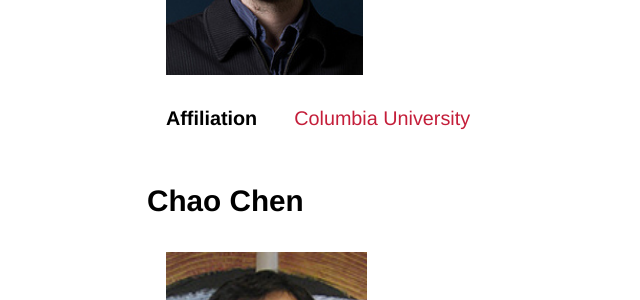
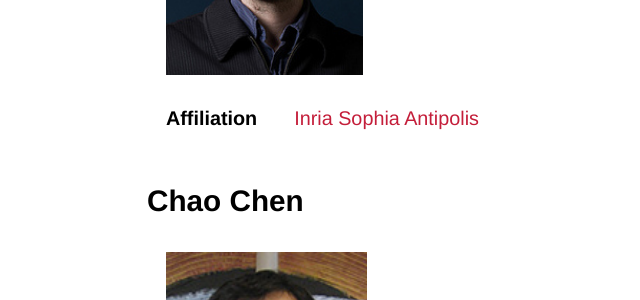
Before and after one commit to tda-in-ml/tda-in-ml.github.io, a Jekyll site: the page built from speakers.md, in a window 1280 px wide and 900 px high, scrolled down 4428 px. Shown: the part 153-453 px from the top of the window, without its empty margins (25-665 px from the left). Built offline with Jekyll 4.4.1, drawn with Linux system fonts in a browser that asks for light colours; some web fonts are replaced; our own code applies the rules of GitHub Pages for plain Markdown files.

Commit message:
Updated affiliation

```diff
--- a/speakers.md
+++ b/speakers.md
@@ -74,7 +74,7 @@ is expanded on a rolling basis, stay tuned for more!):
 
 | <img src="/assets/images/speakers/mc.jpg" alt="Mathieu Carrière" height="250px" /> |
 
-| **Affiliation** | [Columbia University](https://mathieucarriere.github.io/website/) |
+| **Affiliation** | [Inria Sophia Antipolis](https://mathieucarriere.github.io/website/) |
 
 ## Chao Chen
 
```
